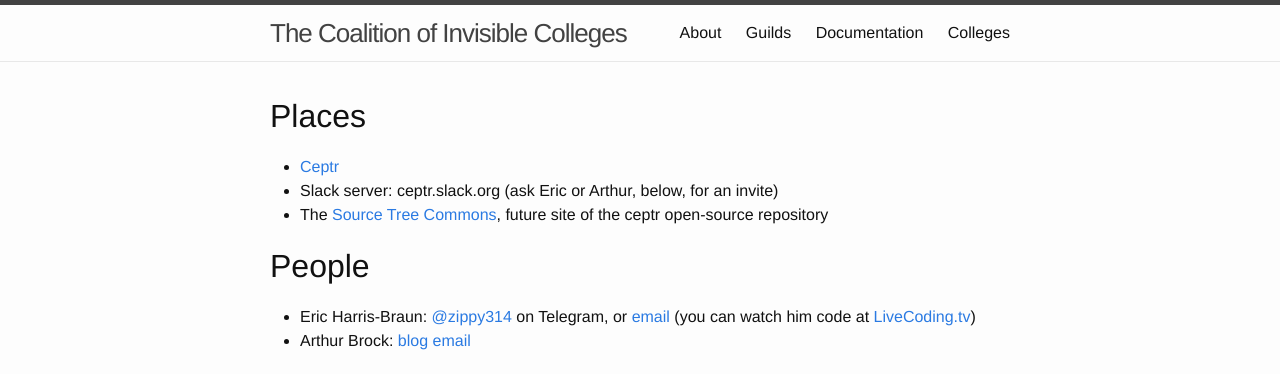
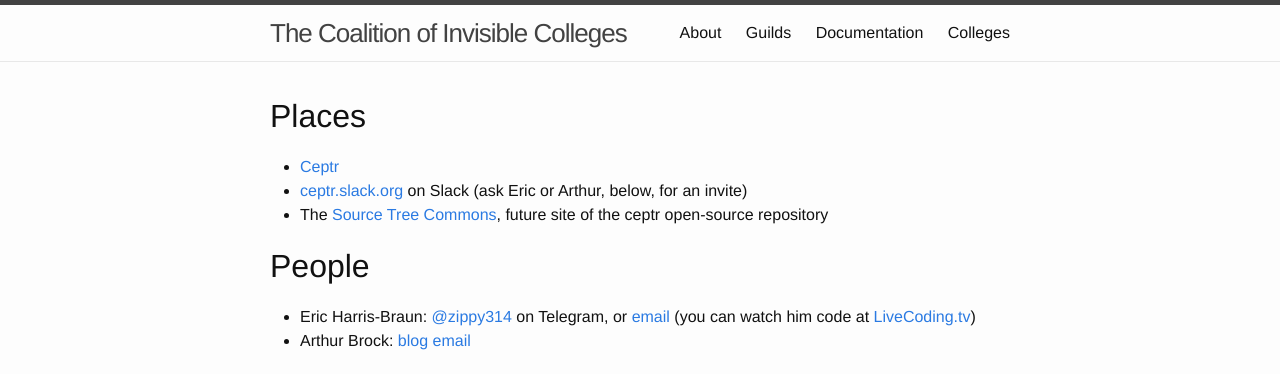
Before and after one commit to coalition-of-invisible-colleges/cic.github.io, a Jekyll site: the page built from colleges/ceptr/ceptr-hackers.md, in a window 1280 px wide. Shown: the top 374 px of the page. Built offline with Jekyll 4.4.1, drawn with Linux system fonts in a browser that asks for light colours.

Commit message:
Linked the Slack server

```diff
--- a/colleges/ceptr/ceptr-hackers.md
+++ b/colleges/ceptr/ceptr-hackers.md
@@ -6,7 +6,7 @@ pointperson: deicidus
 ---
 # Places
 * [Ceptr](http://ceptr.org)
-* Slack server: ceptr.slack.org (ask Eric or Arthur, below, for an invite)
+* [ceptr.slack.org](slack://ceptr.slack.org) on Slack (ask Eric or Arthur, below, for an invite)
 * The [Source Tree Commons](http://sourcetreecommons.org/), future site of the ceptr open-source repository
 
 # People
```
